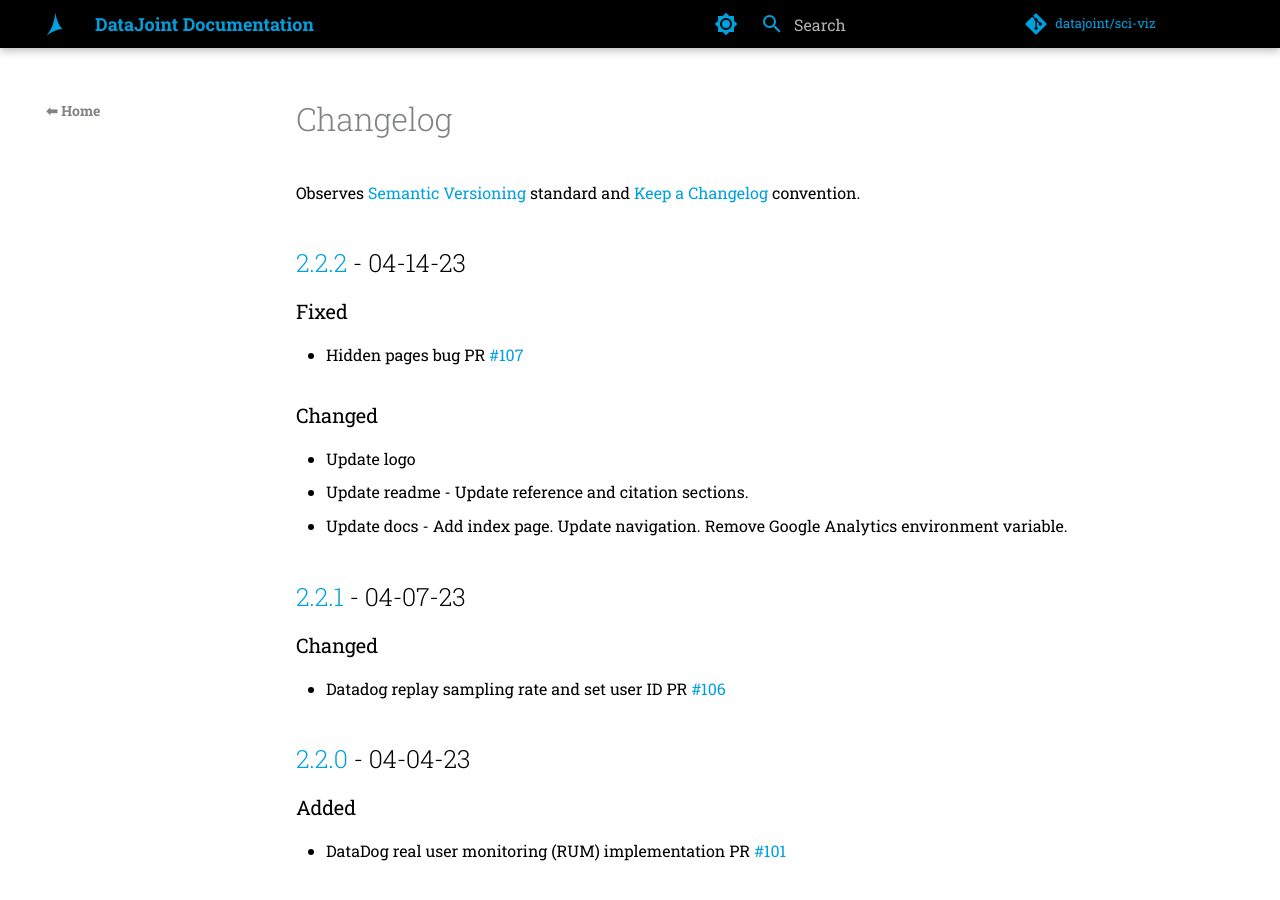
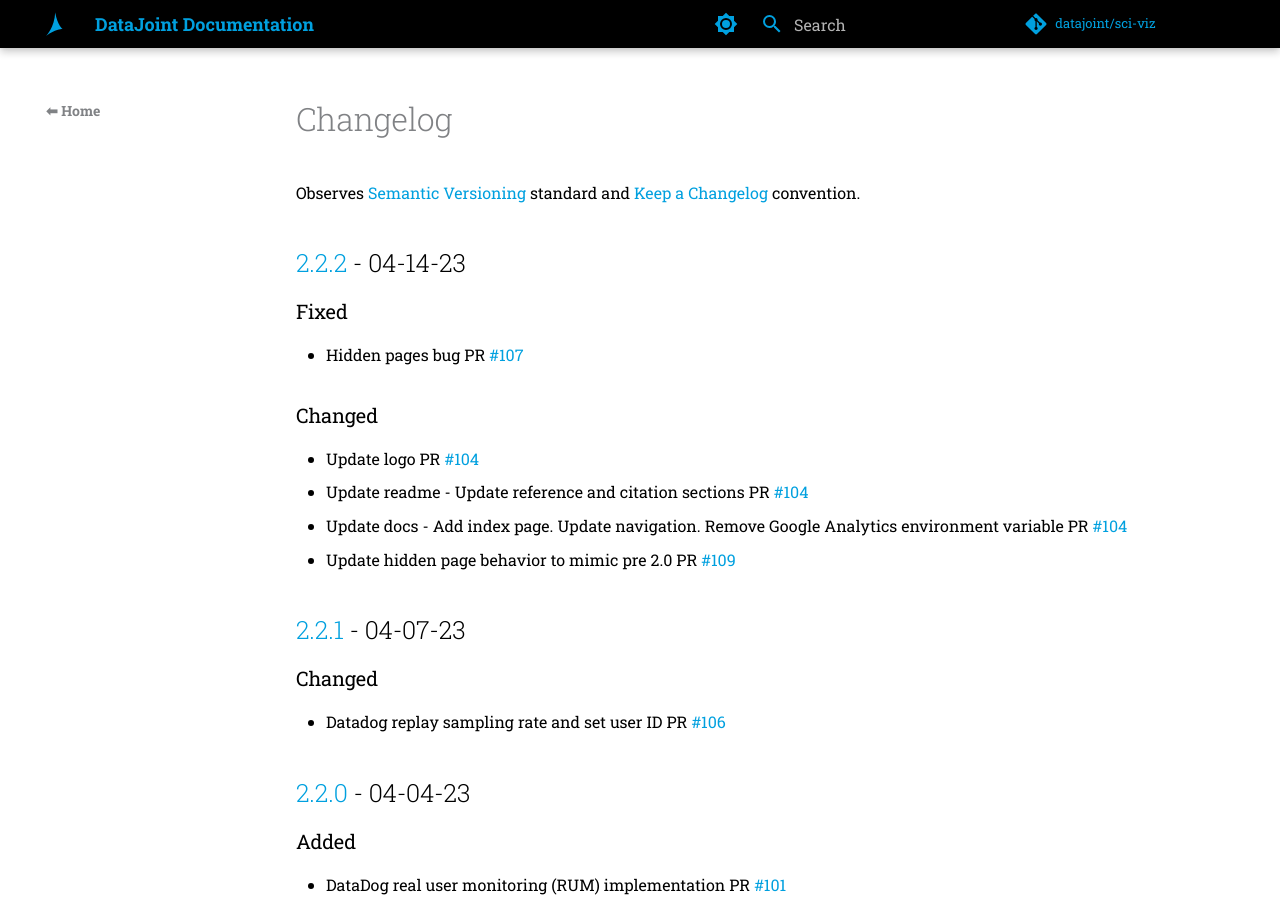
Before and after one commit to datajoint/sci-viz, an MkDocs documentation site: the page built from docs/src/changelog.md, in a window 1280 px wide and 900 px high. Built offline with MkDocs 1.6.1 and Material for MkDocs 9.7.7, drawn with Linux system fonts in a browser that asks for light colours; comment, search, counter and statistics services are not loaded; the version menu is left out.

Commit message:
update change log

```diff
--- a/docs/src/changelog.md
+++ b/docs/src/changelog.md
@@ -10,9 +10,10 @@ Observes [Semantic Versioning](https://semver.org/spec/v2.0.0.html) standard and
 
 ### Changed
 
-- Update logo
-- Update readme - Update reference and citation sections.
-- Update docs - Add index page. Update navigation. Remove Google Analytics environment variable.
+- Update logo PR [#104](https://github.com/datajoint/sci-viz/pull/104)
+- Update readme - Update reference and citation sections PR [#104](https://github.com/datajoint/sci-viz/pull/104)
+- Update docs - Add index page. Update navigation. Remove Google Analytics environment variable PR [#104](https://github.com/datajoint/sci-viz/pull/104)
+- Update hidden page behavior to mimic pre 2.0 PR [#109](https://github.com/datajoint/sci-viz/pull/109)
 
 ## [2.2.1] - 04-07-23
 
```
